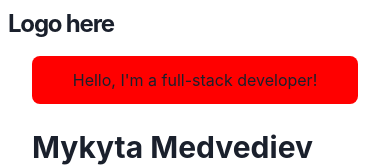
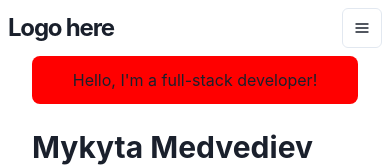
Before and after one commit to Furilon/portfolio-website, a Next.js app: page / in a window 390 px wide. Shown: the top 167 px of the page. Built offline with nearby package versions, Linux system fonts and the light colour scheme.

Commit message:
Added hamburger menu for smaller screens

```diff
--- a/components/navbar.js
+++ b/components/navbar.js
@@ -39,8 +39,26 @@ const Navbar = props => {
                     <LinkItem href="/about" path={path}>
                         About
                     </LinkItem>
+                </Stack>
 
-                </Stack>
+                <Box flex={1} align="right">
+                    <Box ml={2} display={{base: 'inline-block', md: 'none'}}>
+                        <Menu>
+                            <MenuButton as={IconButton} icon={<HamburgerIcon />} variant="outline" aria-label="Options"></MenuButton>
+                            <MenuList>
+                                <NextLink href="/" passHref>
+                                    <MenuItem as={Link}>Homepage</MenuItem>
+                                </NextLink>
+                                <NextLink href="/works" passHref>
+                                    <MenuItem as={Link}>Works</MenuItem>
+                                </NextLink>
+                                <NextLink href="/about" passHref>
+                                    <MenuItem as={Link}>About</MenuItem>
+                                </NextLink>
+                            </MenuList>
+                        </Menu>
+                    </Box>
+                </Box>
             </Container>
         </Box>
     )
```
